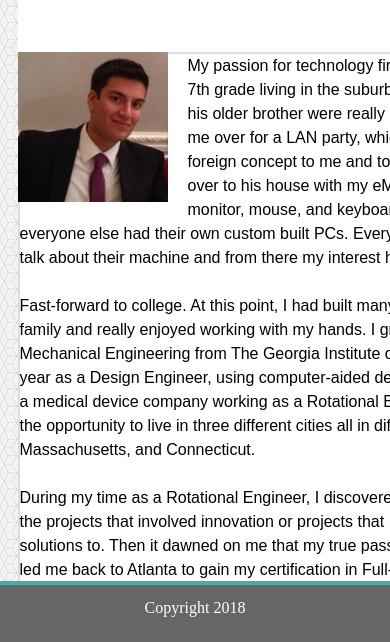
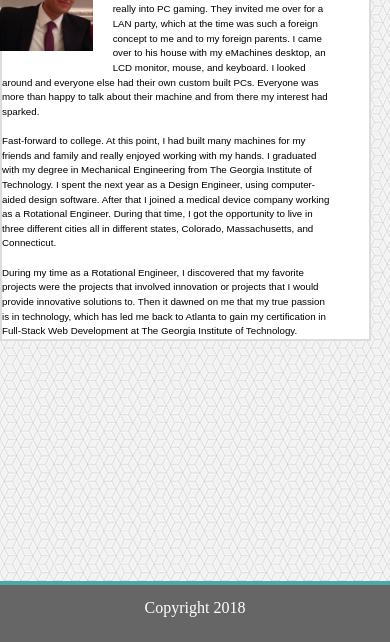
Before and after one commit to nvbcode/Responsive-Portfolio, a plain HTML site: page index.html in a window 390 px wide. Shown: the part 202-844 px from the top of the page. Drawn offline with Linux system fonts and the light colour scheme.

Commit message:
Updated files for a more responsive webpage

```diff
--- a/assets/css/style.css
+++ b/assets/css/style.css
@@ -261,15 +261,23 @@ input[type=submit] hover {
     .containertop {
         width:100%;
     }
+    .infoText {
+        padding-right:12.5%;
+        font-size: 2vw;
+    }
 }
 
 @media screen and (max-width:768px) {
 .information {
-    width:95%;
+    width:100%;
     /* min-height: calc(100vh - 50px); */
     font-size: 2vw;
-    margin: 0px 0px 20px 17.5px;
+    margin-right: 10%;
 
+}
+.infoText {
+    padding-right:10%;
+    font-size: 2vw;
 }
 .containertop {
     width:95%;
@@ -279,9 +287,11 @@ input[type=submit] hover {
 
 @media screen and (max-width:640px) {
     .information {
-        width:600px;
-        font-size:30px;
-        margin-top:5%
+        width:95%;
+        font-size:125%;
+        margin-top:5%;
+        margin-left: 0%;
+        font-size: 2vw;
     }
     .containertop {
         width:100%;
@@ -291,6 +301,9 @@ input[type=submit] hover {
         width:100%;
         float: none;
         text-align:center;
+    }
+    .infoText {
+        font-size: 2.5vw;
     }
 
     nav {
```
